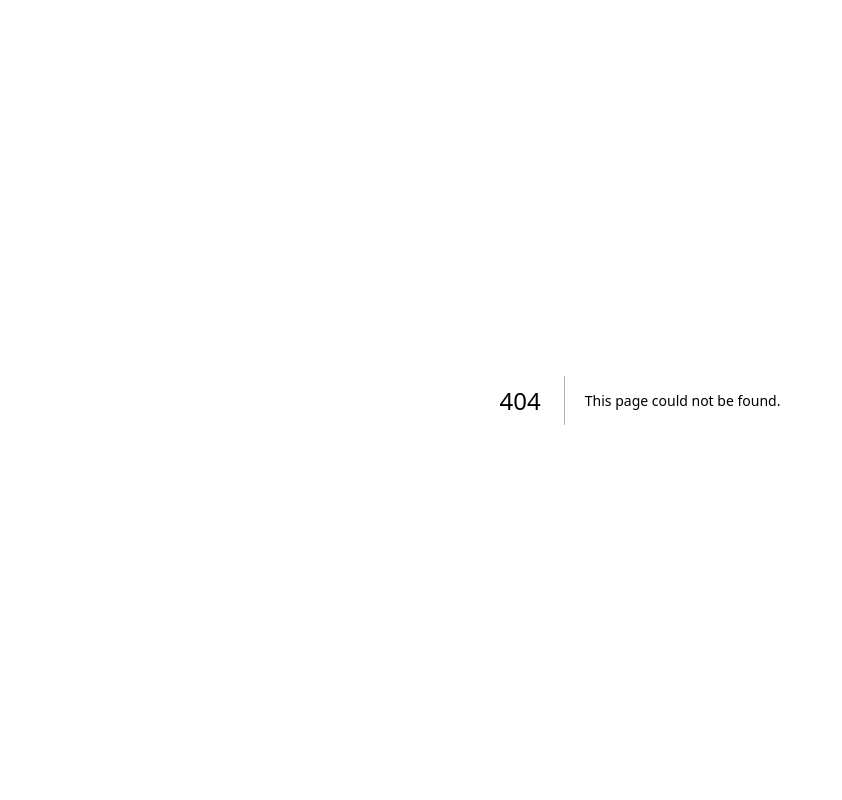
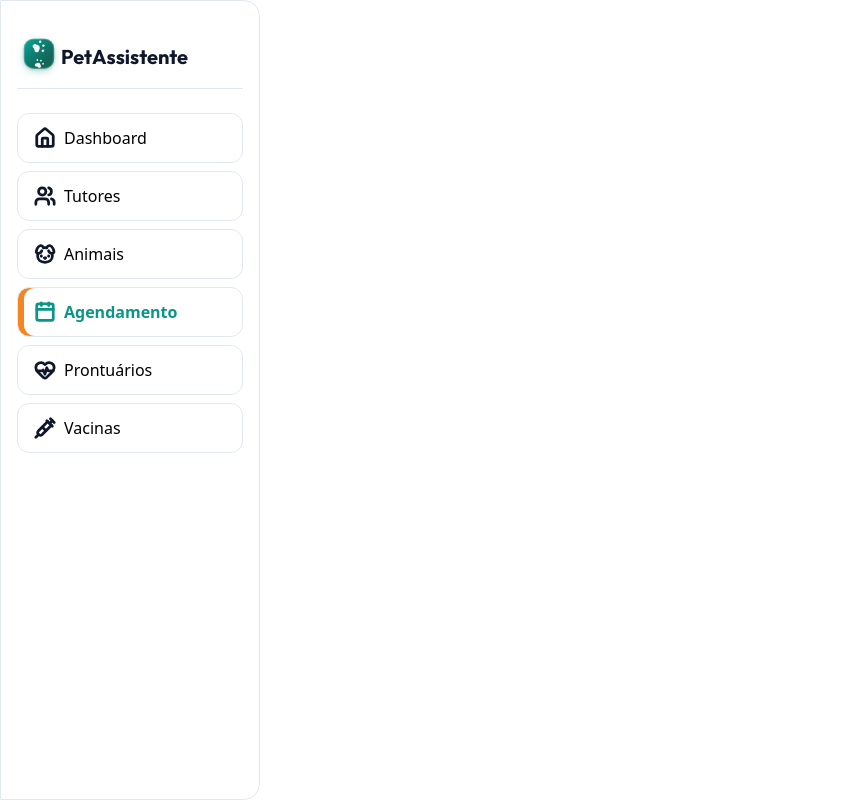
Before and after one commit to projeto-gestao-veterinaria/sistema-veterinario, a Next.js app in the folder frontend/: page /agendamento in a window 1280 px wide. Before the commit this address had no page. Shown: the whole page, without its empty margins (0-842 px from the left). Built offline with nearby package versions, Linux system fonts and the light colour scheme.

Commit message:
feat: criação do layout da dashboard com sidebar

```diff
--- /dev/null
+++ b/frontend/app/(dashboard)/agendamento/page.tsx
@@ -0,0 +1,3 @@
+export default function Agendamento() {
+  return <></>;
+}
--- /dev/null
+++ b/frontend/app/(dashboard)/animais/page.tsx
@@ -0,0 +1,3 @@
+export default function Animais() {
+  return <></>;
+}
--- a/frontend/app/dashboard/page.tsx
+++ b/frontend/app/(dashboard)/dashboard/page.tsx
@@ -1,3 +1,3 @@
 export default function DashBoard() {
-  return <div>Teste</div>;
+  return <></>;
 }
--- /dev/null
+++ b/frontend/app/(dashboard)/layout.tsx
@@ -0,0 +1,15 @@
+import Sidebar from "@/components/sidebar/sidebar";
+
+export default function DashboardLayout({
+  children,
+}: {
+  children: React.ReactNode;
+}) {
+  return (
+    <>
+      <Sidebar />
+
+      <main>{children}</main>
+    </>
+  );
+}
--- /dev/null
+++ b/frontend/app/(dashboard)/prontuarios/page.tsx
@@ -0,0 +1,3 @@
+export default function Prontuarios() {
+  return <></>;
+}
--- /dev/null
+++ b/frontend/app/(dashboard)/tutores/page.tsx
@@ -0,0 +1,3 @@
+export default function Tutores() {
+  return <></>;
+}
--- /dev/null
+++ b/frontend/app/(dashboard)/vacinas/page.tsx
@@ -0,0 +1,3 @@
+export default function page() {
+  return <></>;
+}
--- a/frontend/app/globals.css
+++ b/frontend/app/globals.css
@@ -62,8 +62,8 @@
      TYPOGRAPHY
      ========================= */
   /* fontes */
-  --font-inter: var(--font-inter);
-  --font-outfit: var(--font-outfit);
+  --font-inter: var(--next-font-inter);
+  --font-outfit: var(--next-font-outfit);
   /* Tamanhos */
   --text-display: 40px;
   --text-body: 16px;
--- a/frontend/app/layout.tsx
+++ b/frontend/app/layout.tsx
@@ -3,12 +3,12 @@ import { Inter, Outfit } from "next/font/google";
 import "./globals.css";
 
 const inter = Inter({
-  variable: "--font-inter",
+  variable: "--next-font-inter",
   subsets: ["latin"],
 });
 
 const outfit = Outfit({
-  variable: "--font-outfit",
+  variable: "--next-font-outfit",
   subsets: ["latin"],
 });
 
@@ -21,7 +21,7 @@ export default function RootLayout({ children }: LayoutProps<"/">) {
   return (
     <html
       lang="pt-BR"
-      className={`$${inter.variable} ${outfit.variable} h-full`}
+      className={`${inter.variable} ${outfit.variable} h-full`}
     >
       <body className="">{children}</body>
     </html>
--- /dev/null
+++ b/frontend/components/sidebar/sidebar.tsx
@@ -0,0 +1,66 @@
+"use client";
+
+import { Calendar, Dog, HeartPulse, House, Syringe, Users } from "lucide-react";
+import Image from "next/image";
+import Link from "next/link";
+import { usePathname } from "next/navigation";
+
+const items = [
+  { label: "Dashboard", route: "/dashboard", icon: House },
+  { label: "Tutores", route: "/tutores", icon: Users },
+  { label: "Animais", route: "/animais", icon: Dog },
+  { label: "Agendamento", route: "/agendamento", icon: Calendar },
+  { label: "Prontuários", route: "/prontuarios", icon: HeartPulse },
+  { label: "Vacinas", route: "/vacinas", icon: Syringe },
+];
+
+export default function Sidebar() {
+  const pathname = usePathname();
+
+  return (
+    <nav className="fixed flex flex-col py-6 px-4 w-65 h-full rounded-r-2xl border border-border">
+      <div className="flex items-center border-b border-border h-16 mb-6">
+        <Image
+          alt="logo"
+          src="/assets/logo-badge.svg"
+          width={44}
+          height={44}
+          className="object-cover"
+        />
+        <span className="font-outfit font-bold text-h3 text-dark-navy">
+          PetAssistente
+        </span>
+      </div>
+
+      <div>
+        <ul className="flex flex-col gap-2">
+          {items.map((item) => {
+            const active = pathname === item.route;
+            const Icon = item.icon;
+
+            return (
+              <li key={item.route}>
+                <Link
+                  href={item.route}
+                  className={`text-h4 border rounded-xl py-3 px-4 flex items-center gap-2 ${
+                    active
+                      ? " border-border text-h4 text-teal font-bold shadow-[inset_6px_0_0_0_var(--color-orange)]"
+                      : "border-border text-h4"
+                  }`}
+                >
+                  <Icon
+                    size={22}
+                    strokeWidth={3}
+                    className={active ? "text-teal" : "text-dark-navy"}
+                  />
+
+                  <span>{item.label}</span>
+                </Link>
+              </li>
+            );
+          })}
+        </ul>
+      </div>
+    </nav>
+  );
+}
--- a/frontend/package.json
+++ b/frontend/package.json
@@ -9,6 +9,7 @@
     "lint": "eslint"
   },
   "dependencies": {
+    "lucide-react": "^1.37.0",
     "next": "16.3.3",
     "next-auth": "^5.0.0-beta.32",
     "react": "19.2.8",
```
Also changed, not shown: 1 other file (tests, documents, lock files or other folders).
